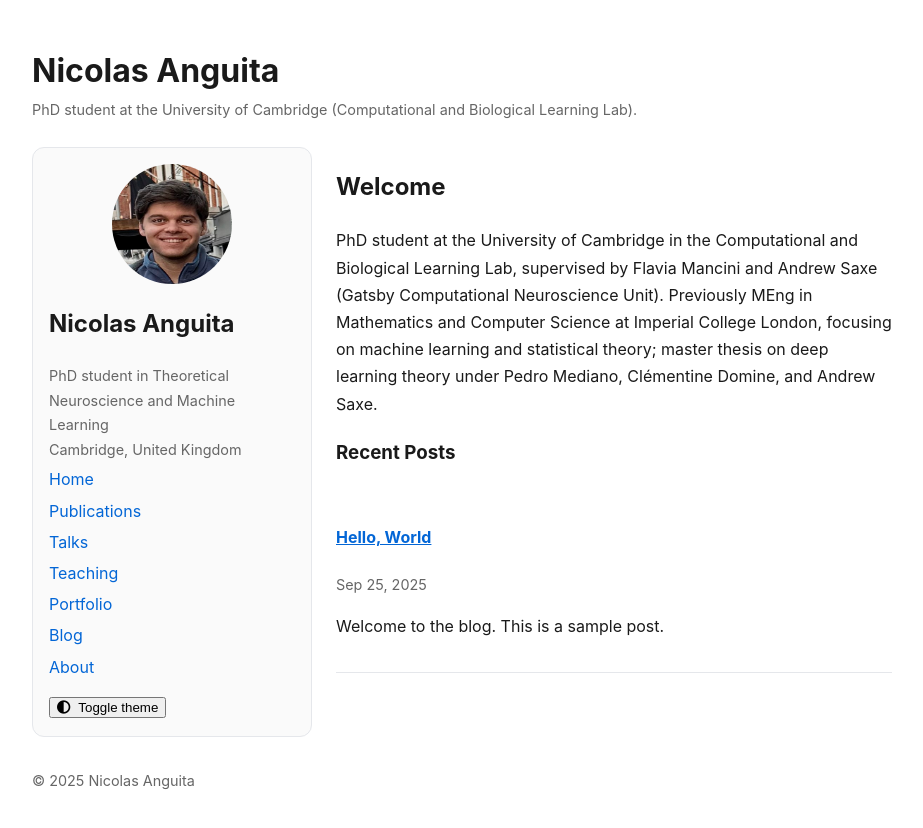
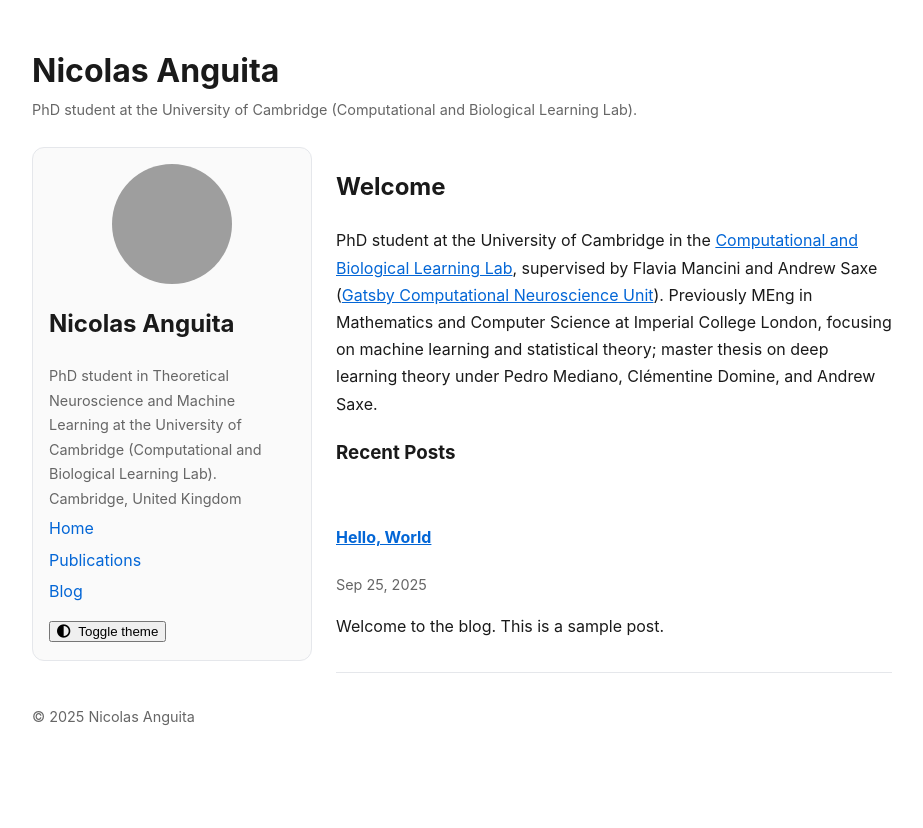
Before and after one commit to nanguita/nanguita.github.io, a Jekyll site: the page built from index.md, in a window 1280 px wide. Shown: the top 828 px of the page, without its empty margins (178-1101 px from the left). Built offline with Jekyll 4.4.1, drawn with Linux system fonts in a browser that asks for light colours; a style sheet for code colours, icons or effects is not loaded; grey boxes are pictures that could not be loaded.

Commit message:
changing photo, editing structure

```diff
--- a/_config.yml
+++ b/_config.yml
@@ -5,9 +5,9 @@ baseurl: "" # e.g., /repo-name if using project pages
 
 author:
   name: "Nicolas Anguita"
-  avatar: "/profilePhoto.jpeg"
-  title: "PhD student in Theoretical Neuroscience and Machine Learning"
-  bio: "PhD student at the University of Cambridge in the Computational and Biological Learning Lab, supervised by Flavia Mancini and Andrew Saxe (Gatsby Computational Neuroscience Unit). Previously MEng in Mathematics and Computer Science at Imperial College London, focusing on machine learning and statistical theory; master thesis on deep learning theory under Pedro Mediano, Clémentine Domine, and Andrew Saxe."
+  avatar: "/profilePhoto.heic"
+  title: "PhD student in Theoretical Neuroscience and Machine Learning at the University of Cambridge (Computational and Biological Learning Lab)."
+  bio: "PhD student at the University of Cambridge in the <a href=\"https://cbl.eng.cam.ac.uk\">Computational and Biological Learning Lab</a>, supervised by Flavia Mancini and Andrew Saxe (<a href=\"https://www.ucl.ac.uk/life-sciences/gatsby\">Gatsby Computational Neuroscience Unit</a>). Previously MEng in Mathematics and Computer Science at Imperial College London, focusing on machine learning and statistical theory; master thesis on deep learning theory under Pedro Mediano, Clémentine Domine, and Andrew Saxe."
   location: "Cambridge, United Kingdom"
   email: ""
   links:
--- a/_data/navigation.yml
+++ b/_data/navigation.yml
@@ -3,13 +3,5 @@ main:
     url: /
   - title: Publications
     url: /publications/
-  - title: Talks
-    url: /talks/
-  - title: Teaching
-    url: /teaching/
-  - title: Portfolio
-    url: /portfolio/
   - title: Blog
     url: /blog/
-  - title: About
-    url: /about/
```
Also changed, not shown: _pages/about.md (deleted, +0 -11 lines), 1 other file.
